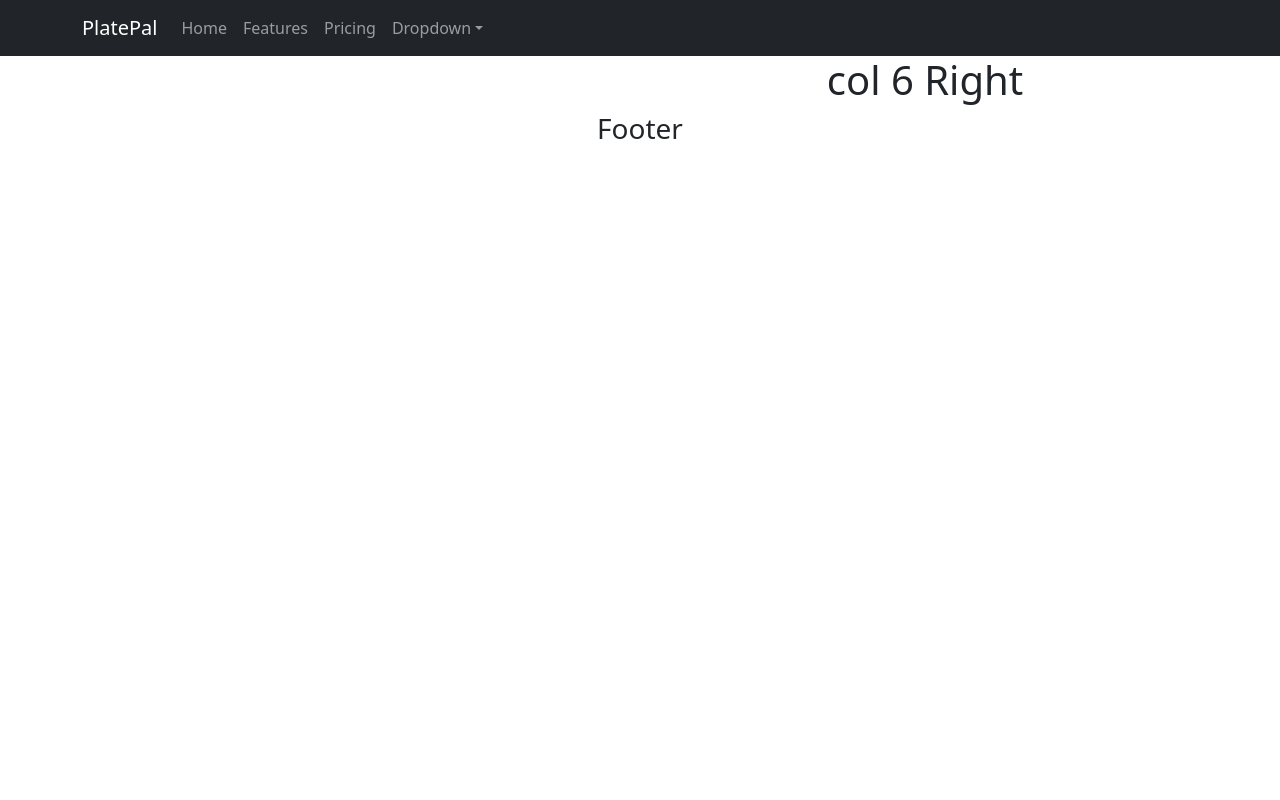
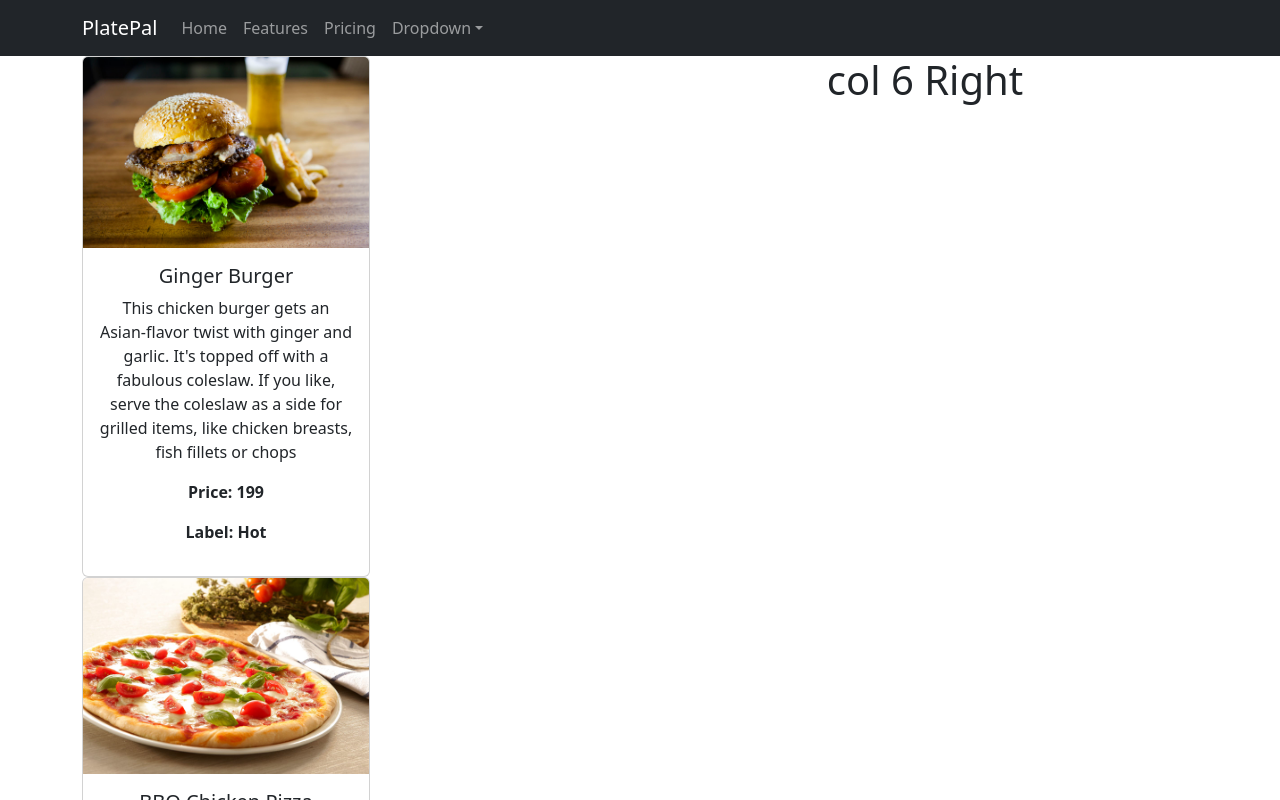
Before and after one commit to qmeng222/PlatePal, a React (Create React App) app: page / in a window 1280 px wide. Shown: the top 800 px of the page. Built offline with nearby package versions, Linux system fonts and the light colour scheme.

Commit message:
designed menu item

```diff
--- a/src/components/body/MenuItem.jsx
+++ b/src/components/body/MenuItem.jsx
@@ -1,8 +1,27 @@
 import React from "react";
+import Card from "react-bootstrap/Card";
 
 const MenuItem = (props) => {
   console.log(props);
-  return <div></div>;
+  return (
+    <div>
+      <Card style={{ width: "18rem" }}>
+        <Card.Img variant="top" src={props.dish.image} />
+        <Card.Body>
+          <Card.Title style={{ cursor: "pointer" }}>
+            {props.dish.name}
+          </Card.Title>
+          <Card.Text>{props.dish.description}</Card.Text>
+          <p>
+            <b>Price: {props.dish.price}</b>
+          </p>
+          <p>
+            <b>Label: {props.dish.label}</b>
+          </p>
+        </Card.Body>
+      </Card>
+    </div>
+  );
 };
 
 export default MenuItem;
```
